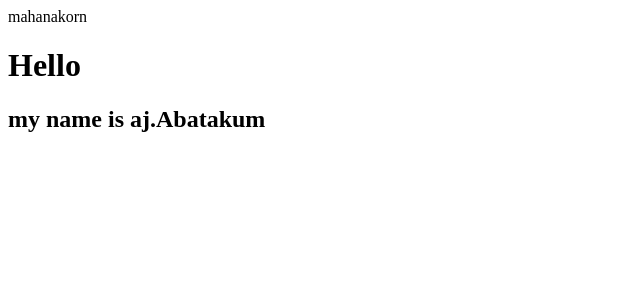
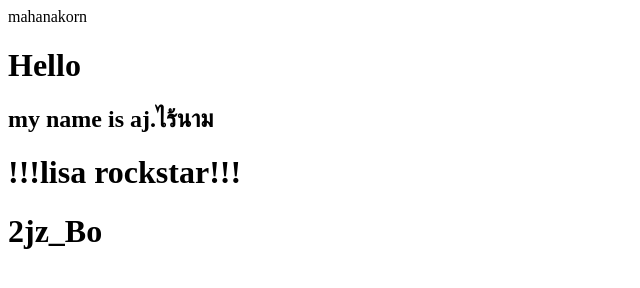
Before and after one commit to MaLawJaa/Lab2_1, a plain HTML site: page index.html in a window 1280 px wide. Shown: the whole page, without its empty margins (0-640 px from the left). Drawn offline with Linux system fonts and the light colour scheme.

Commit message:
Update index.html

```diff
--- a/index.html
+++ b/index.html
@@ -2,6 +2,9 @@
     <head>mahanakorn</head>
     <body>
         <h1>Hello</h1>
-        <h2>my name is aj.Abatakum</h2>
+        <h2>my name is aj.ไร้นาม</h2>
+
+        <h1>!!!lisa rockstar!!!</h1>
+        <h1>2jz_Bo</h1>
     </body>
 </html>
```
